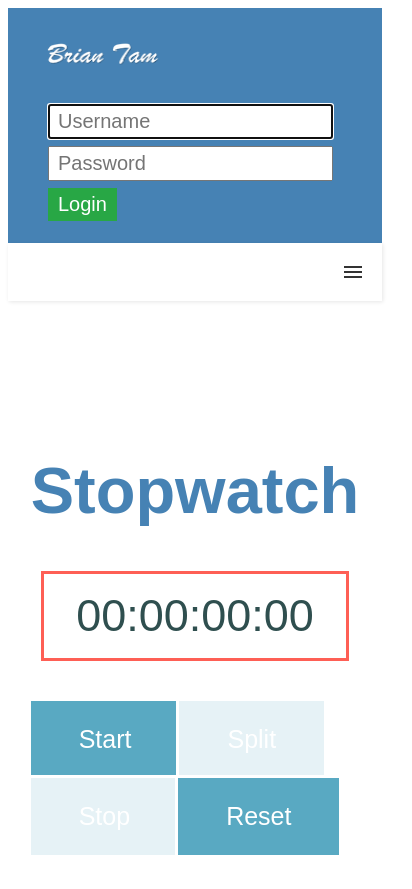
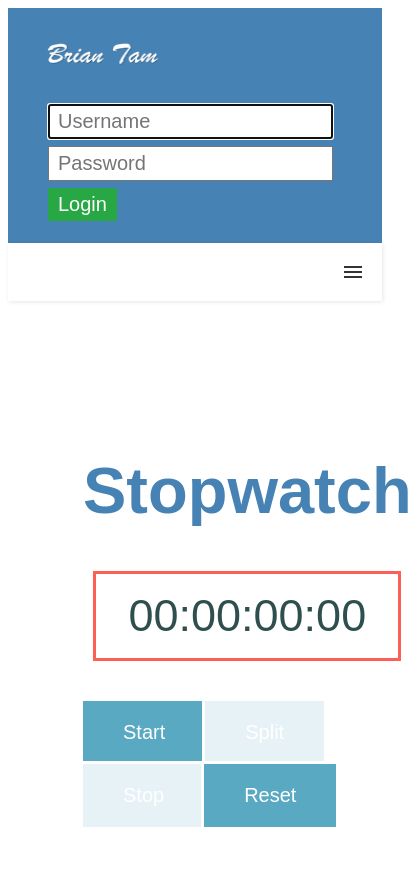
Before and after one commit to briantam23/utilities-app, a React app: page /#/stopwatch in a window 390 px wide. Shown: the whole page, 412 px wide, since content can reach past the window. After the commit the page ends 845 px from the top, so only its background shows below. Built offline with nearby package versions, Linux system fonts and the light colour scheme.

Commit message:
Added more Media Queries

```diff
--- a/src/components/home/home.less
+++ b/src/components/home/home.less
@@ -1,7 +1,7 @@
 /*====================================
 =            BREAK POINTS            =
 ====================================*/
-@wide-screen-down: ~'(max-width: 1199px)';
+@wide-screen-down: ~'(max-width: 1205px)';
 @desktop-down: ~'(max-width: 991px)';
 @tablet-down: ~'(max-width: 767px)';
 @phone-down: ~'(max-width: 480px)';
--- a/src/components/stopwatch/Stopwatch.js
+++ b/src/components/stopwatch/Stopwatch.js
@@ -71,8 +71,8 @@ class Stopwatch extends Component {
         const { isRunning, time, splitTimes, index } = this.state;
         const { start, split, stop, reset } = this;
         return(
-            <div className={ style.primaryContainer }>
-                <div className={ style.secondaryContainer }>
+            <div className={ style.stopwatchContainer }>
+                <div className={ style.stopwatchDisplayContainer }>
                     <h1 className={ style.header }>Stopwatch</h1>
 
                     <div className={ style.mainTime }>{ formatTime(time) }</div>
@@ -85,6 +85,8 @@ class Stopwatch extends Component {
                         reset={ reset }
                     />
                 </div>
+            {
+                splitTimes.length ? (
                     <div>
                         <ul>
                             <SplitTimeList
@@ -95,6 +97,8 @@ class Stopwatch extends Component {
                             />
                         </ul>
                     </div>
+                ) : null
+            }
             </div>
         )
     }
--- a/src/components/stopwatch/splitTimeList/SplitTimeList.js
+++ b/src/components/stopwatch/splitTimeList/SplitTimeList.js
@@ -4,7 +4,7 @@ import formatTime from '../../../util/stopwatchUtil';
 
 
 const SplitTimeList = ({ splitTimes, isRunning, reset, index }) => (
-    <Fragment>
+    <div className={ style.splitContainer }>
 {
     splitTimes.map((splitTime, idx) => (
         <div className={ style.row } key={ idx }>
@@ -26,7 +26,7 @@ const SplitTimeList = ({ splitTimes, isRunning, reset, index }) => (
         </div>
     ))
 }
-    </Fragment>
+    </div>
 )
 
 
--- a/src/components/stopwatch/splitTimeList/splitTimeList.less
+++ b/src/components/stopwatch/splitTimeList/splitTimeList.less
@@ -1,5 +1,8 @@
 @padding: 8px 16px;
 
+
+.splitContainer {
+    margin: auto;
 
     .row {
         display: flex;
@@ -22,7 +25,7 @@
                 padding: @padding;
                 background-color: gray;
                 color: white;
-            font-size: 25px;
+                font-size: 20px;
                 transition: all 1s ease;
                 outline-style: solid;
             }
@@ -30,3 +33,4 @@
             button:disabled { background-color: fadeout(gray, 85%); }
         }
     }
+}
--- a/src/components/stopwatch/stopwatch.less
+++ b/src/components/stopwatch/stopwatch.less
@@ -1,11 +1,19 @@
-.primaryContainer {
+@import '../home/home';
+
+
+.stopwatchContainer {
   display: flex;
+  flex-direction: row;
+  margin-top: 58px;
+  justify-content: center;
+
+  @media @wide-screen-down {
+    flex-direction: column;
     flex-wrap: wrap;
-  justify-content: center;
-  margin-top: 58px;
+    align-items: center;
   }
 
-.secondaryContainer {
+  .stopwatchDisplayContainer {
     display: flex;
     flex-direction: column;
     align-items: center;
@@ -24,3 +32,4 @@
       font-size: 45px;
     }
   }
+}
--- a/src/components/stopwatch/stopwatchButtons/stopwatchButtons.less
+++ b/src/components/stopwatch/stopwatchButtons/stopwatchButtons.less
@@ -1,9 +1,9 @@
 button {
-    padding: 24px 48px;
+    padding: 20px 40px;
     background-color: #59A9C2;
     color: white;
     border: none;
-    font-size: 25px;
+    font-size: 20px;
     transition: all 1s ease;
     outline-style: solid;
     position: relative;
--- a/src/components/todos/todoList/todoList.less
+++ b/src/components/todos/todoList/todoList.less
@@ -5,5 +5,7 @@
   margin: 20px auto;
   width: 45%;
 
+  @media @wide-screen-down { margin-top: 60px; }
+
   @media @tablet-down { width: 90%; }
 }
--- a/src/components/todos/todos.less
+++ b/src/components/todos/todos.less
@@ -17,4 +17,11 @@
     flex-direction: row;
     align-items: center;
     margin-top: 20px;
+    justify-content: center;
+
+    @media @wide-screen-down {
+        flex-direction: column;
+        flex-wrap: wrap;
+        align-items: center;
+    }
 }
```
Lines whose indentation alone changed are shown as unchanged.
